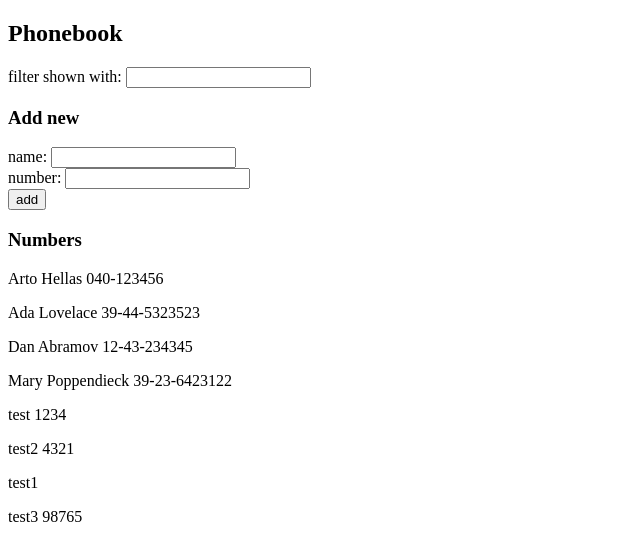
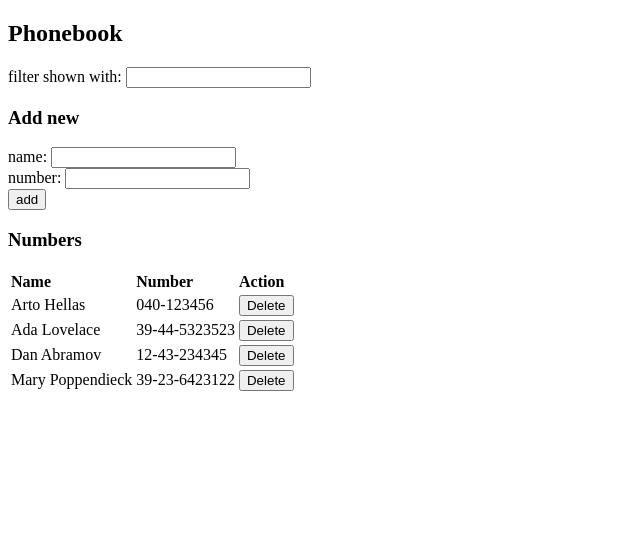
Before and after one commit to Jarabi/fullstack-open, a React (Vite) app in the folder part2/phonebook/: page / in a window 1280 px wide. Shown: the top 560 px of the page, without its empty margins (0-640 px from the left). Built offline with nearby package versions, Linux system fonts and the light colour scheme; data requests are answered from the project's data file.

Commit message:
Add delete user feature

```diff
--- a/part2/phonebook/db.json
+++ b/part2/phonebook/db.json
@@ -19,26 +19,6 @@
       "name": "Mary Poppendieck",
       "number": "39-23-6423122",
       "id": "4"
-    },
-    {
-      "id": "d416",
-      "name": "test",
-      "number": "1234"
-    },
-    {
-      "id": "747d",
-      "name": "test2",
-      "number": "4321"
-    },
-    {
-      "id": "b7a2",
-      "name": "test1",
-      "number": ""
-    },
-    {
-      "id": "26e3",
-      "name": "test3",
-      "number": "98765"
     }
   ]
 }
--- a/part2/phonebook/src/App.jsx
+++ b/part2/phonebook/src/App.jsx
@@ -41,6 +41,18 @@ const App = () => {
         }
     };
 
+    const handleRemove = (id, name) => {
+        const confirmRemove = window.confirm(`Delete ${name}`);
+
+        if (confirmRemove) {
+            personServices.remove(id).then((status) => {
+                if (status === 200) {
+                    setPersons(persons.filter((person) => person.id !== id));
+                }
+            });
+        }
+    };
+
     const filterPersons = search
         ? persons.filter((person) => person.name.toLowerCase().includes(search))
         : persons;
@@ -59,7 +71,7 @@ const App = () => {
             />
             <h3>Numbers</h3>
             {persons ? (
-                <Persons persons={filterPersons} />
+                <Persons persons={filterPersons} onRemove={handleRemove} />
             ) : (
                 <p>Loading contacts...</p>
             )}
--- a/part2/phonebook/src/components/Person.jsx
+++ b/part2/phonebook/src/components/Person.jsx
@@ -1,5 +1,13 @@
-const Person = ({ name, number }) => {
-    return <p>{name} {number}</p>
+const Person = ({ id, name, number, onRemove }) => {
+    return (
+        <tr>
+            <td>{name}</td>
+            <td>{number}</td>
+            <td>
+                <button onClick={() => onRemove(id, name)}>Delete</button>
+            </td>
+        </tr>
+    );
 };
 
 export default Person;
--- a/part2/phonebook/src/components/Persons.jsx
+++ b/part2/phonebook/src/components/Persons.jsx
@@ -1,13 +1,28 @@
 import Person from "./Person"
 
-const Persons = ({persons}) => {
+const Persons = ({ persons, onRemove }) => {
     return (
-        <>
-            {persons.map((person) => (
-                <Person key={person.id} name={person.name} number={person.number} />
-            ))}
-        </>
-    )
-}
+        <table>
+            <thead>
+                <tr align='left'>
+                    <th>Name</th>
+                    <th>Number</th>
+                    <th>Action</th>
+                </tr>
+            </thead>
+            <tbody>
+                {persons.map((person) => (
+                    <Person
+                        key={person.id}
+                        id={person.id}
+                        name={person.name}
+                        number={person.number}
+                        onRemove={onRemove}
+                    />
+                ))}
+            </tbody>
+        </table>
+    );
+};
 
 export default Persons
--- a/part2/phonebook/src/services/persons.js
+++ b/part2/phonebook/src/services/persons.js
@@ -12,4 +12,9 @@ const create = (newPerson) => {
     return request.then(res => res.data)
 }
 
-export default { getAll, create };
+const remove = (id) => {
+    const request = axios.delete(`${BASE_URL}/${id}`);
+    return request.then((res) => res.status);
+};
+
+export default { getAll, create, remove };
```
